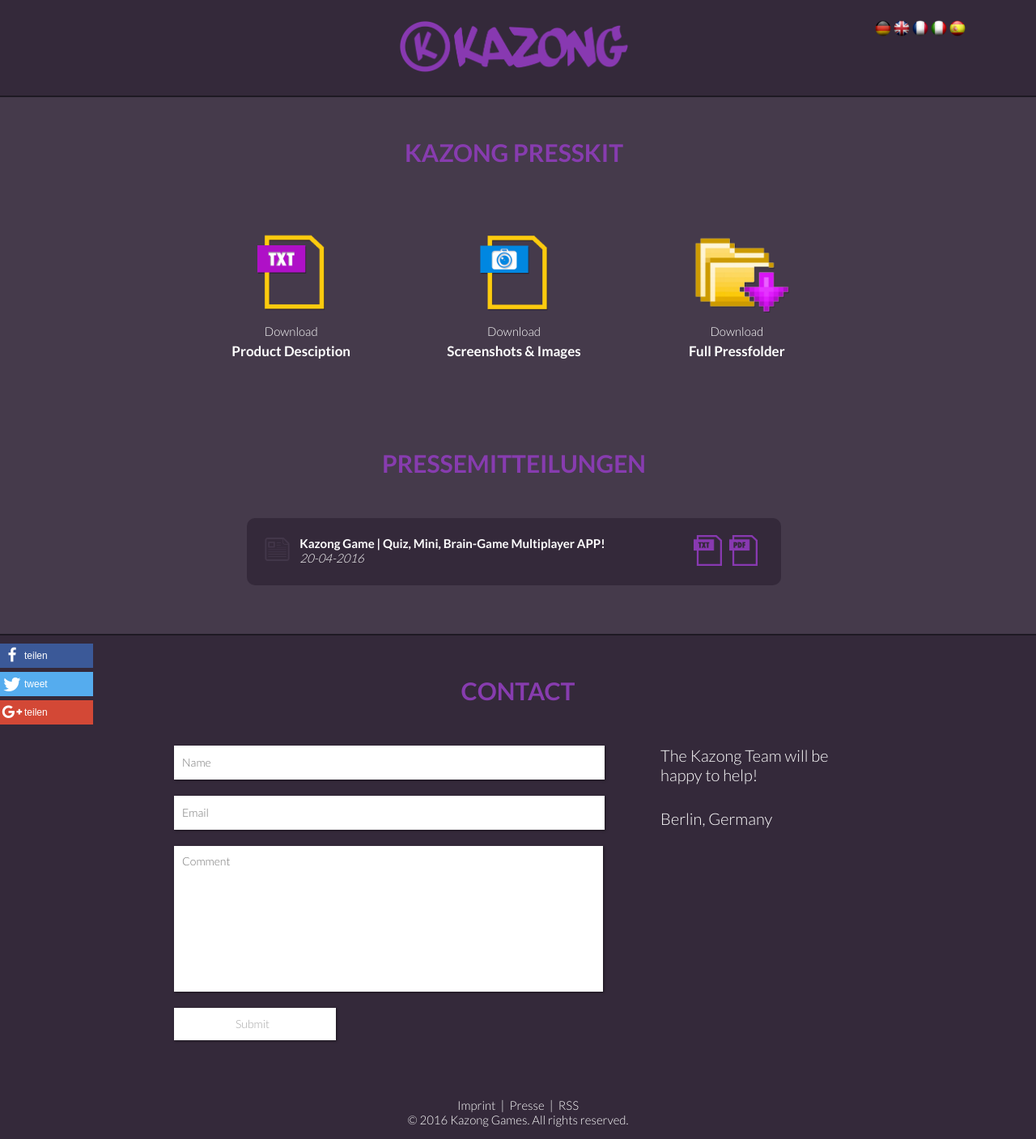
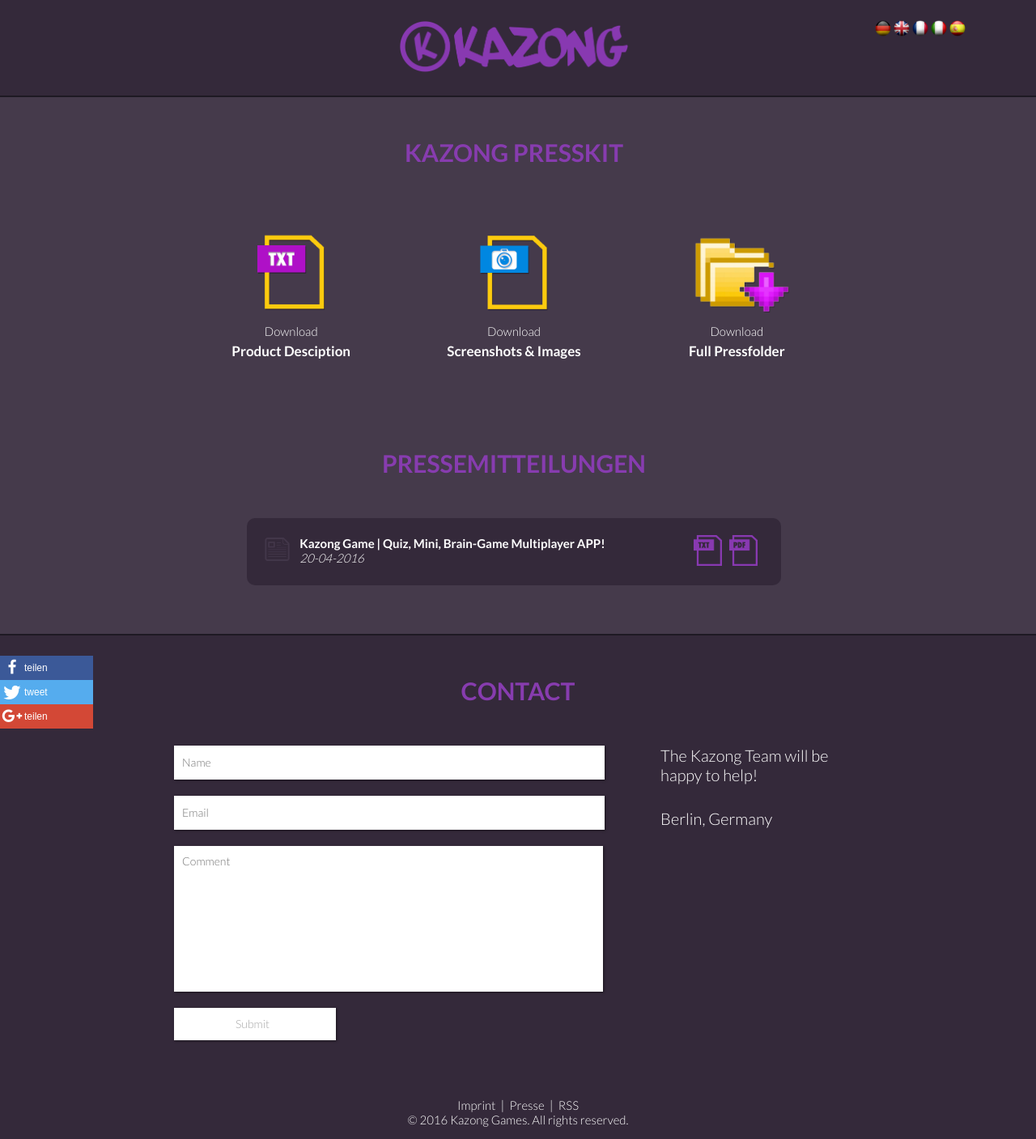
Before and after one commit to kazong/kazong.github.io, a Jekyll site: the page built from en/press.html, in a window 1280 px wide. Shown: the whole page at 81% size. Built offline with Jekyll 4.4.1, drawn with Linux system fonts in a browser that asks for light colours; nearby versions of some CDN libraries.

Commit message:
removed shariff-btn margins

```diff
--- a/_sass/_main.scss
+++ b/_sass/_main.scss
@@ -87,10 +87,10 @@
     overflow: hidden;
 
     &.shariff {
-        .orientation-horizontal {
+        .orientation-vertical {
             > li {
                 margin-bottom: 0;
-                width: 100%;
+                margin-top: 0;
             }
         }
     }
@@ -829,6 +829,7 @@
         .orientation-horizontal {
             > li {
                 margin-bottom: 0;
+                margin-top: 0;
             }
         }
     }
@@ -1009,6 +1010,7 @@
         .orientation-horizontal {
             > li {
                 margin-bottom: 0;
+                margin-top: 0;
             }
         }
     }
@@ -1049,6 +1051,7 @@
         .orientation-horizontal {
             > li {
                 margin-bottom: 0;
+                margin-top: 0;
             }
         }
     }
@@ -1205,6 +1208,7 @@
         .orientation-horizontal {
             > li {
                 margin-bottom: 0;
+                margin-top: 0;
             }
         }
     }
```
